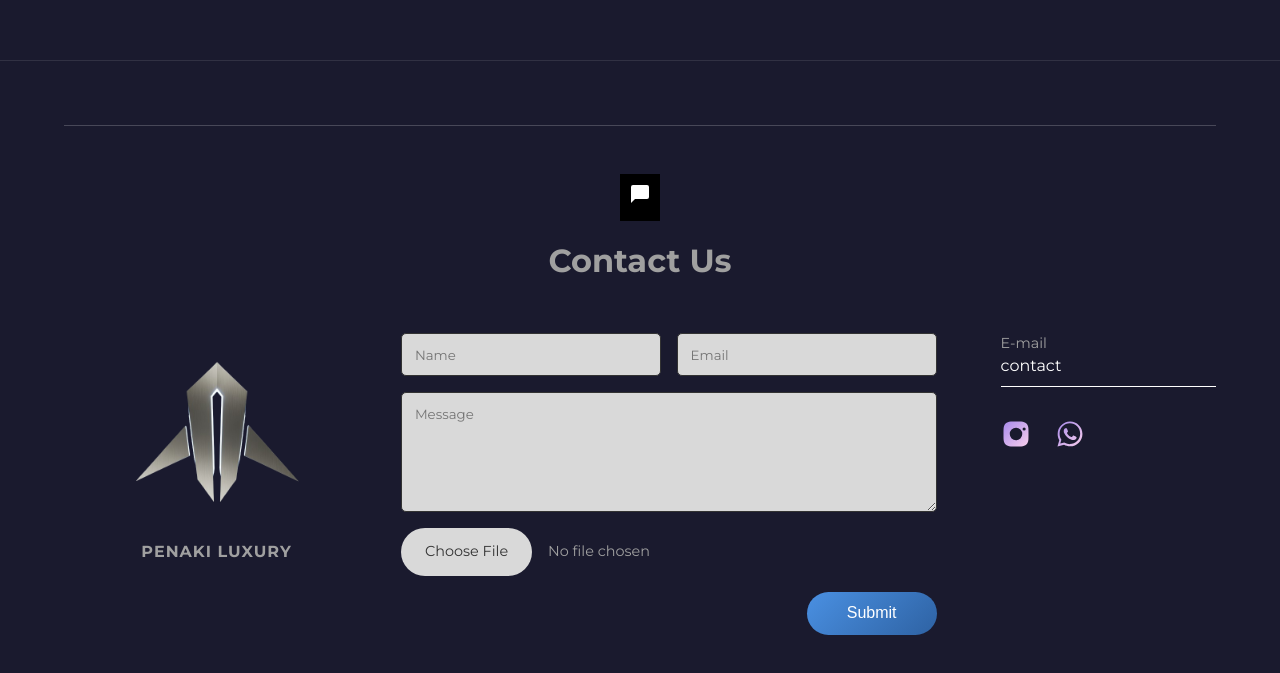
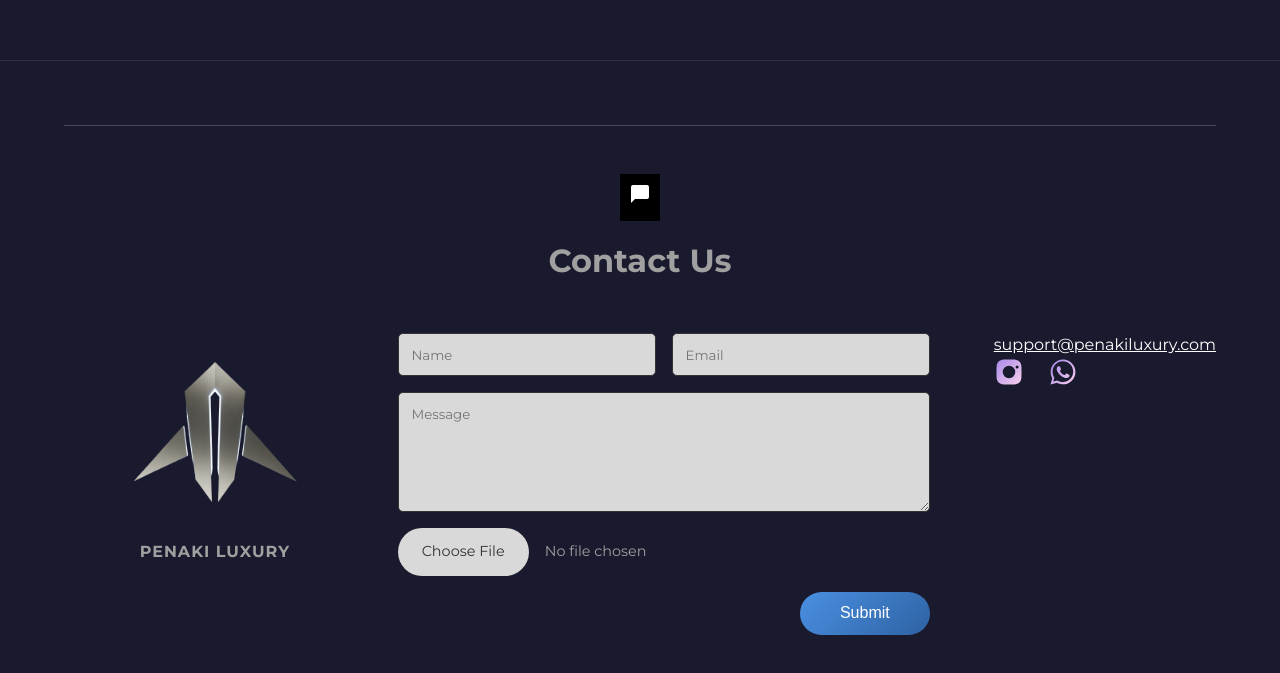
Before and after one commit to utsavbaranwal/penaki, a plain HTML site: page index.html in a window 1280 px wide. Shown: the part 7966-8639 px from the top of the page. Drawn offline with Linux system fonts and the light colour scheme.

Commit message:
Add social media links

```diff
--- a/css/penaki.css
+++ b/css/penaki.css
@@ -613,8 +613,7 @@ nav a:hover {
 }
 
 .footer-social .email-address {
-    border-bottom: 1px solid white;
-    padding-bottom: 0.5rem;
+    text-decoration: underline;
     margin-bottom: 2rem;
     font-size: 1rem;
     color: var(--text-light);
--- a/index.html
+++ b/index.html
@@ -187,15 +187,15 @@
                     </form>
                 </div>
                 <div class="footer-column footer-social">
-                <p>E-mail</p>
-                <p class="email-address">contact</p>
+
+                <a href="mailto:support@penakiluxury.com" class="email-address" target="_blank" rel="noopener noreferrer">support@penakiluxury.com</a>
                 <div class="social-icons">
-                    <a href="#" aria-label="Instagram">
+                    <a href="https://www.instagram.com/penakiluxury/" aria-label="Instagram" target="_blank" rel="noopener noreferrer">
                         <svg width="32" height="32" viewBox="0 0 24 24" fill="url(#socialgrad)" xmlns="http://www.w3.org/2000/svg">
                            <path d="M12 2c2.717 0 3.056.01 4.122.06 1.065.05 1.79.217 2.428.465.66.254 1.216.598 1.772 1.153a4.908 4.908 0 0 1 1.153 1.772c.247.637.415 1.363.465 2.428.047 1.066.06 1.405.06 4.122s-.013 3.056-.06 4.122c-.05 1.065-.218 1.79-.465 2.428a4.883 4.883 0 0 1-1.153 1.772 4.915 4.915 0 0 1-1.772 1.153c-.637.247-1.363.415-2.428.465-1.066.047-1.405.06-4.122.06s-3.056-.013-4.122-.06c-1.065-.05-1.79-.218-2.428-.465a4.89 4.89 0 0 1-1.772-1.153 4.904 4.904 0 0 1-1.153-1.772c-.248-.637-.415-1.363-.465-2.428C2.013 15.056 2 14.717 2 12s.013-3.056.06-4.122c.05-1.065.217-1.79.465-2.428a4.88 4.88 0 0 1 1.153-1.772A4.897 4.897 0 0 1 5.45 2.525c.638-.248 1.362-.415 2.428-.465C8.944 2.013 9.283 2 12 2zm0 5a5 5 0 1 0 0 10 5 5 0 0 0 0-10zm6.5-.25a1.25 1.25 0 1 0 0 2.5 1.25 1.25 0 0 0 0-2.5z"/>
                         </svg>
                     </a>
-                    <a href="#" aria-label="WhatsApp">
+                    <a href="https://wa.me/917447447993" aria-label="WhatsApp" target="_blank" rel="noopener noreferrer">
                         <svg width="32" height="32" viewBox="0 0 24 24" fill="url(#socialgrad)" xmlns="http://www.w3.org/2000/svg">
                             <path d="M12.04 2C6.58 2 2.13 6.45 2.13 12c0 1.77.46 3.45 1.29 4.94L2 22l5.25-1.38c1.44.77 3.06 1.2 4.79 1.2h.01c5.46 0 9.91-4.45 9.91-9.91C21.95 6.45 17.5 2 12.04 2zM12.05 20.15h-.01c-1.53 0-3-.4-4.3-1.13l-.31-.18-3.2.84.86-3.12-.2-.32c-.8-1.35-1.22-2.91-1.22-4.54 0-4.54 3.69-8.23 8.24-8.23 4.54 0 8.23 3.69 8.23 8.23 0 4.55-3.69 8.24-8.23 8.24zm4.52-6.13c-.25-.12-1.47-.72-1.7-.8s-.39-.12-.56.12c-.17.25-.64.8-.79.96-.15.17-.3.19-.55.06s-1.04-.38-1.98-1.22c-.73-.66-1.22-1.47-1.36-1.72s-.02-.38.11-.5c.12-.12.25-.3.38-.45s.17-.25.25-.41.04-.3-.02-.42c-.06-.12-.56-1.34-.76-1.84s-.4-.42-.55-.43h-.48c-.17 0-.45.06-.68.3s-.89.86-.89 2.1c0 1.23.91 2.42 1.04 2.59s1.78 2.73 4.3 3.83c.6.26 1.07.42 1.44.53.62.2 1.18.17 1.62.1.48-.07 1.47-.6 1.68-1.18s.21-1.09.15-1.18c-.07-.1-.25-.16-.5-.28z"/>
                         </svg>
```
